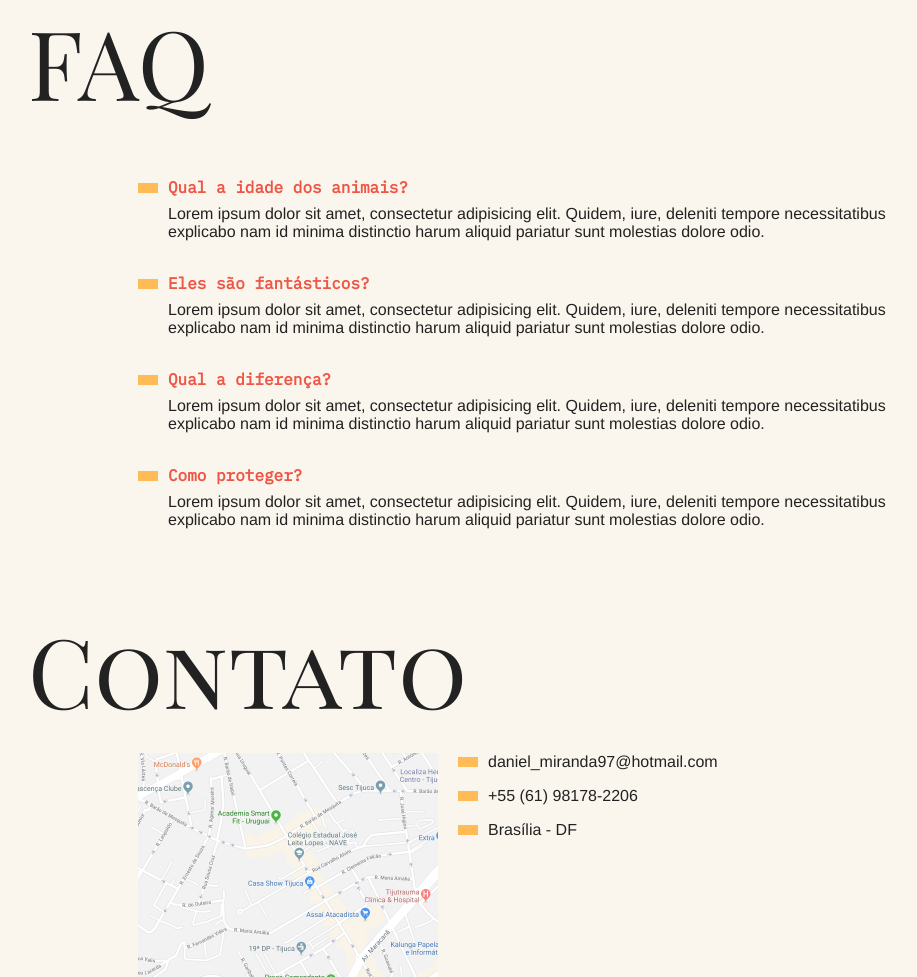
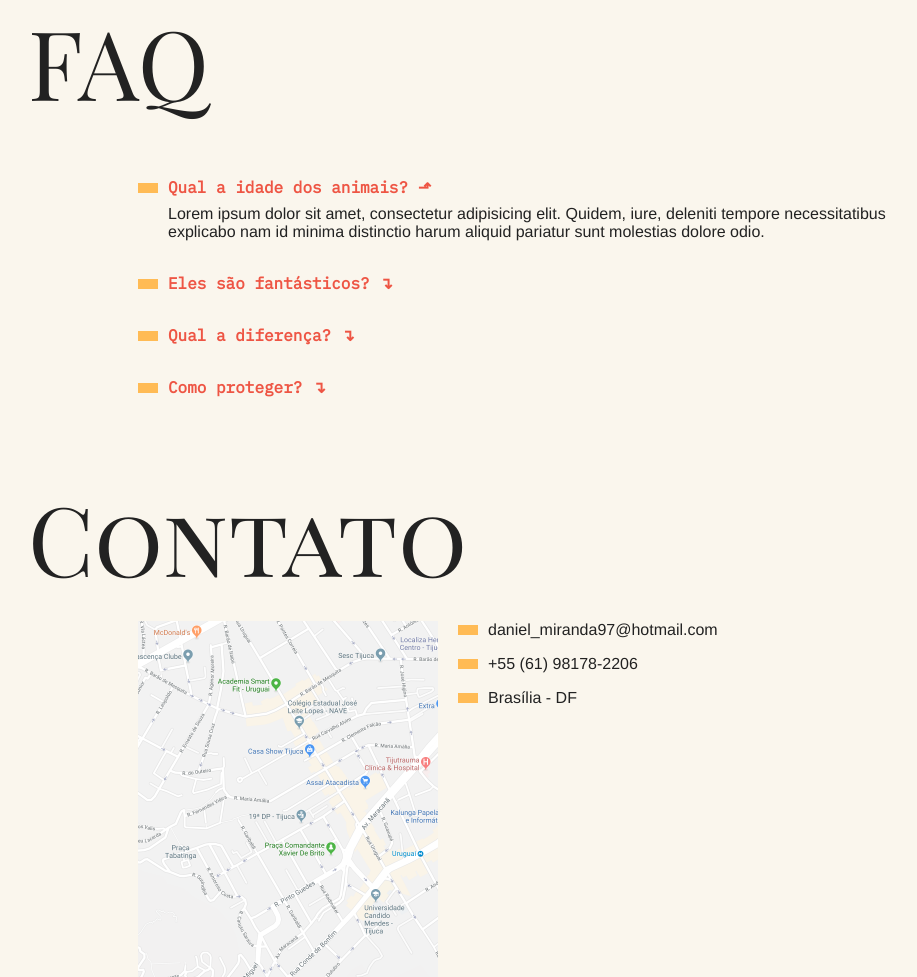
Before and after one commit to GonayTwo/animais-fantasticos, a plain HTML site: page index.html in a window 1280 px wide. Shown: the part 899-1876 px from the top of the page, without its empty margins (162-1079 px from the left). Drawn offline with Linux system fonts and the light colour scheme.

Commit message:
Criação do accordion na seção FAQ

```diff
--- a/css/style.css
+++ b/css/style.css
@@ -211,3 +211,29 @@ body{
         transform: translate3d(0, 0, 0);
     }
 }
+
+.js .js-accordion dd{
+    display: none;
+}
+.js-accordion dt::after{
+    content: '↴';
+    margin-left: 10px;
+}
+.js-accordion dt.ativo::after{
+    content: '⬏';
+}
+.js-accordion dd.ativo{
+    display: block;
+    animation: slideDown 1s forwards;
+}
+
+@keyframes slideDown{
+    from{
+        opacity: 0;
+        max-height: 0;
+    }
+    to{
+        opacity: 1;
+        max-height: 200px;
+    }
+}
--- a/index.html
+++ b/index.html
@@ -188,7 +188,7 @@
     </section>
     <section class="grid-section faq" id="faq">
         <h1 class="titulo">FAQ</h1>
-        <dl class="faq-lista">
+        <dl class="faq-lista js-accordion">
             <dt>Qual a idade dos animais?</dt>
             <dd>
                 Lorem ipsum dolor sit amet, consectetur adipisicing elit. Quidem,
--- a/script.js
+++ b/script.js
@@ -1,3 +1,4 @@
+function initTabNav(){
     const tabMenu = document.querySelectorAll('.js-tabmenu li');
     const tabContent = document.querySelectorAll('.js-tabcontent section');
 
@@ -18,3 +19,25 @@ if(tabMenu.length && tabContent.length){
             })
         })
     }
+}
+initTabNav();
+
+function initAccordion(){
+    const accordionList = document.querySelectorAll('.js-accordion dt');
+    const activeClass = 'ativo';
+
+    if(accordionList.length){
+        accordionList[0].classList.add(activeClass);
+        accordionList[0].nextElementSibling.classList.add(activeClass);
+
+        function activeAccordion(event){
+            this.classList.toggle(activeClass); //Adiciona a classe ativo ao elemento clicado.
+            this.nextElementSibling.classList.toggle(activeClass); //Adiciona a classe ativo ao elemento seguinte ao clicado.
+        }
+
+        accordionList.forEach((item) =>{
+            item.addEventListener('click', activeAccordion);
+        })
+    }
+}
+initAccordion();
```
Lines whose indentation alone changed are shown as unchanged.
